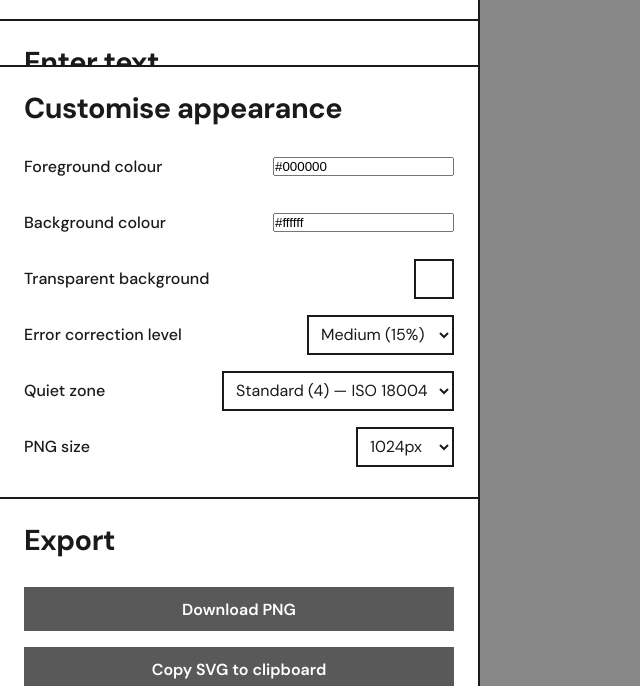
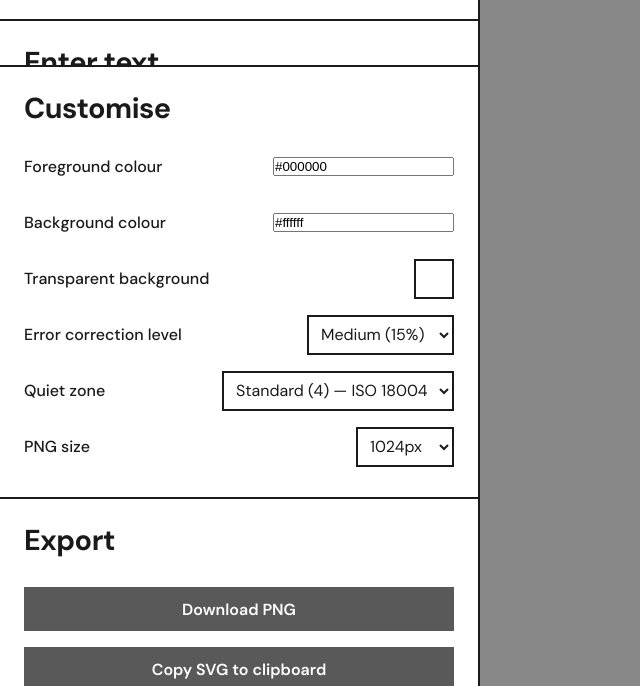
Before and after one commit to jackbush/qr-cranker, a website built with Vite: page index.html in a window 1280 px wide. Shown: the part 114-800 px from the top of the page, without its empty margins (0-640 px from the left). Built offline with nearby package versions, Linux system fonts and the light colour scheme; what @melloware/coloris would draw is missing.

Commit message:
Copy tweak to prevent line break

```diff
--- a/index.html
+++ b/index.html
@@ -41,7 +41,7 @@
 
                 <section class="panel" id="controls-panel">
                     <div class="step-heading">
-                        <h2>Customise appearance</h2>
+                        <h2>Customise</h2>
                         <button id="reset-btn" type="button" hidden>
                             Reset
                         </button>
```
